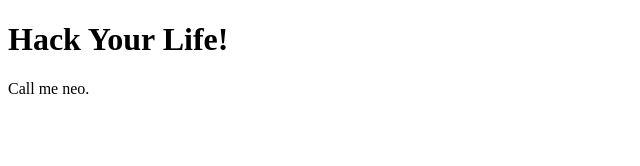
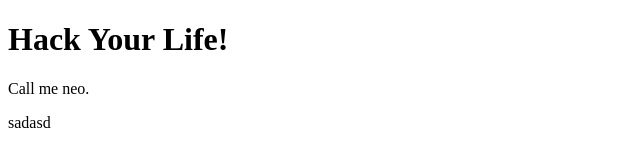
Before and after one commit to Josuyoung/Website, a plain HTML site: page index.html in a window 1280 px wide. Shown: the full height of the page, 0-640 px from the left. Drawn offline with Linux system fonts and the light colour scheme.

Commit message:
image file go

```diff
--- a/index.html
+++ b/index.html
@@ -7,5 +7,6 @@
 <body>
   <h1>Hack Your Life!</h1>
   <p>Call me neo.</p>
+  sadasd
 </body>
 </html>
```
